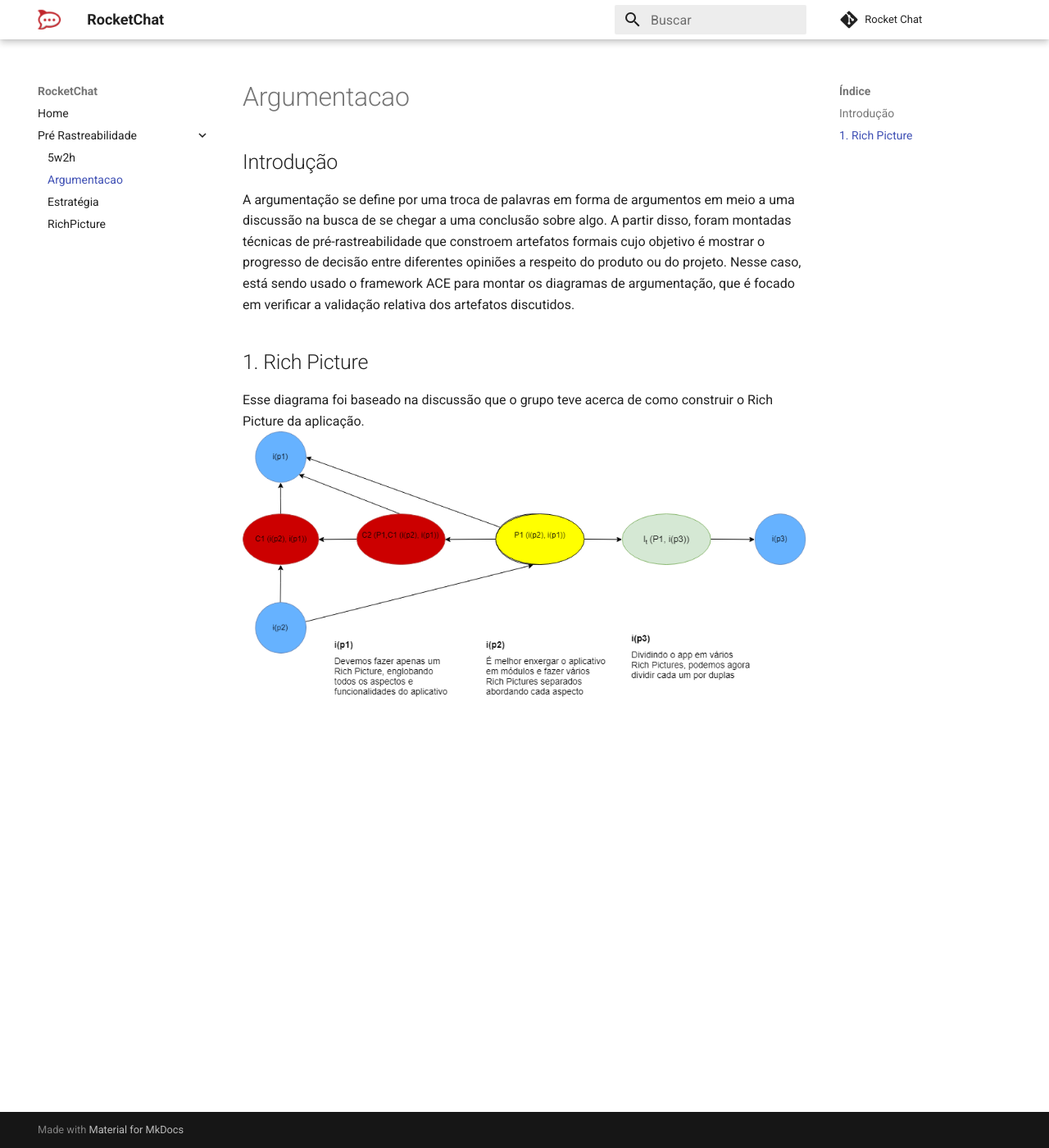
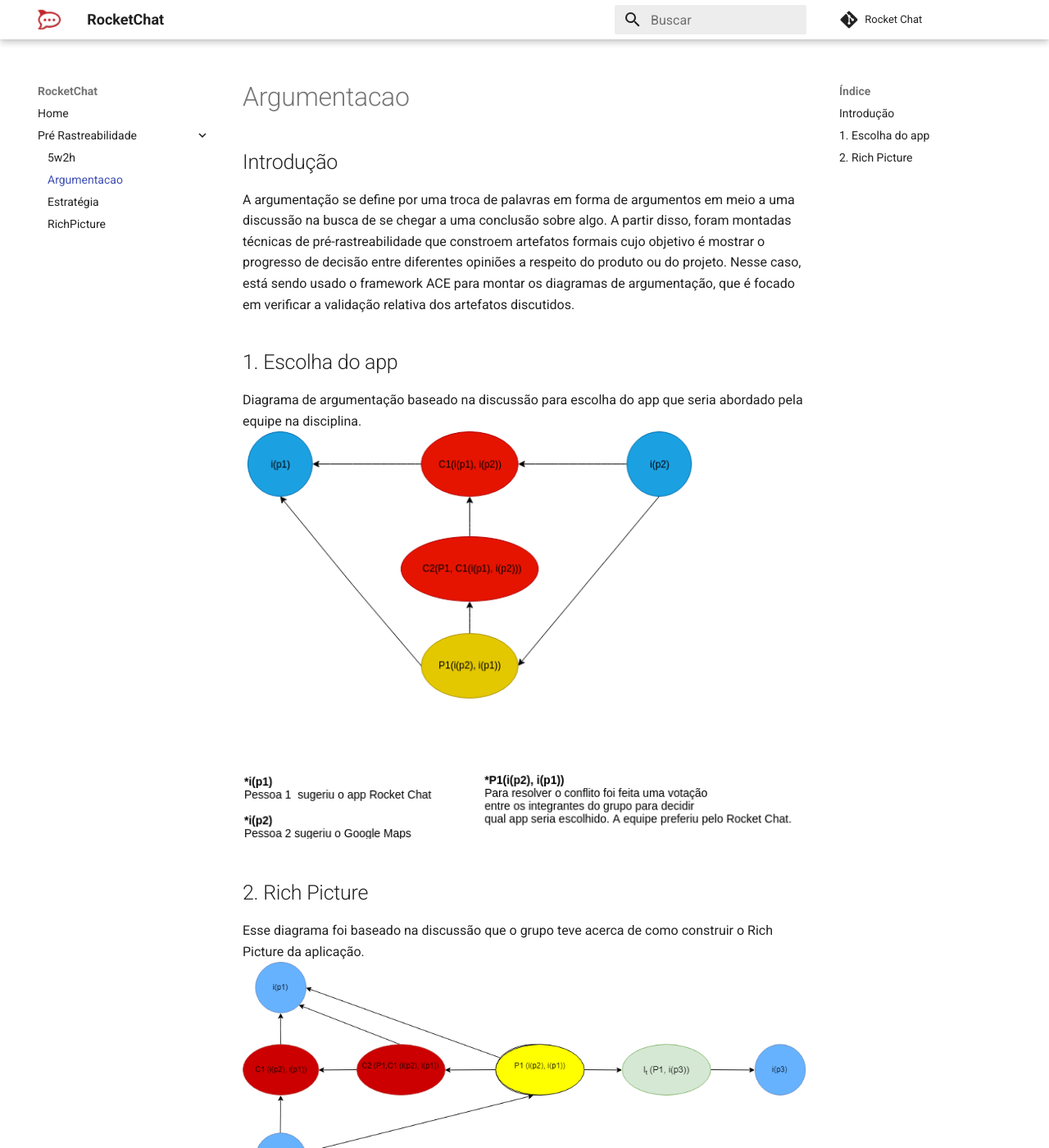
Before and after one commit to MarcosNBJ/2019.1-RocketChat, an MkDocs documentation site: the page built from docs/Pré-Rastreabilidade/Argumentacao.md, in a window 1280 px wide and 1400 px high. Shown: the whole window at 82% size. Built offline with MkDocs 1.6.1 and Material for MkDocs 9.7.7, drawn with Linux system fonts in a browser that asks for light colours; comment, search, counter and statistics services are not loaded.

Commit message:
Adding app choice agreement diagram
Co-authored-by: ridersk <lucasmacielaguiar@gmail.com>

```diff
--- a/docs/Pré-Rastreabilidade/Argumentacao.md
+++ b/docs/Pré-Rastreabilidade/Argumentacao.md
@@ -2,7 +2,11 @@
 
 A argumentação se define por uma troca de palavras em forma de argumentos em meio a uma discussão na busca de se chegar a uma conclusão sobre algo. A partir disso, foram montadas técnicas de pré-rastreabilidade que constroem artefatos formais cujo objetivo é mostrar o progresso de decisão entre diferentes opiniões a respeito do produto ou do projeto. Nesse caso, está sendo usado o framework ACE para montar os diagramas de argumentação, que é focado em verificar a validação relativa dos artefatos discutidos.
 
-## 1. Rich Picture
+## 1. Escolha do app
+Diagrama de argumentação baseado na discussão para escolha do app que seria abordado pela equipe na disciplina.
+![](../img/PreRastreabilidade/Argumentacao_Tema.png)
+
+## 2. Rich Picture
 
 Esse diagrama foi baseado na discussão que o grupo teve acerca de como construir o Rich Picture da aplicação.
 ![AR-RichPicture](../img/PreRastreabilidade/argumentacao_rich.png)
```
Also changed, not shown: docs/img/PreRastreabilidade/Argumentacao_Tema.png (added).
